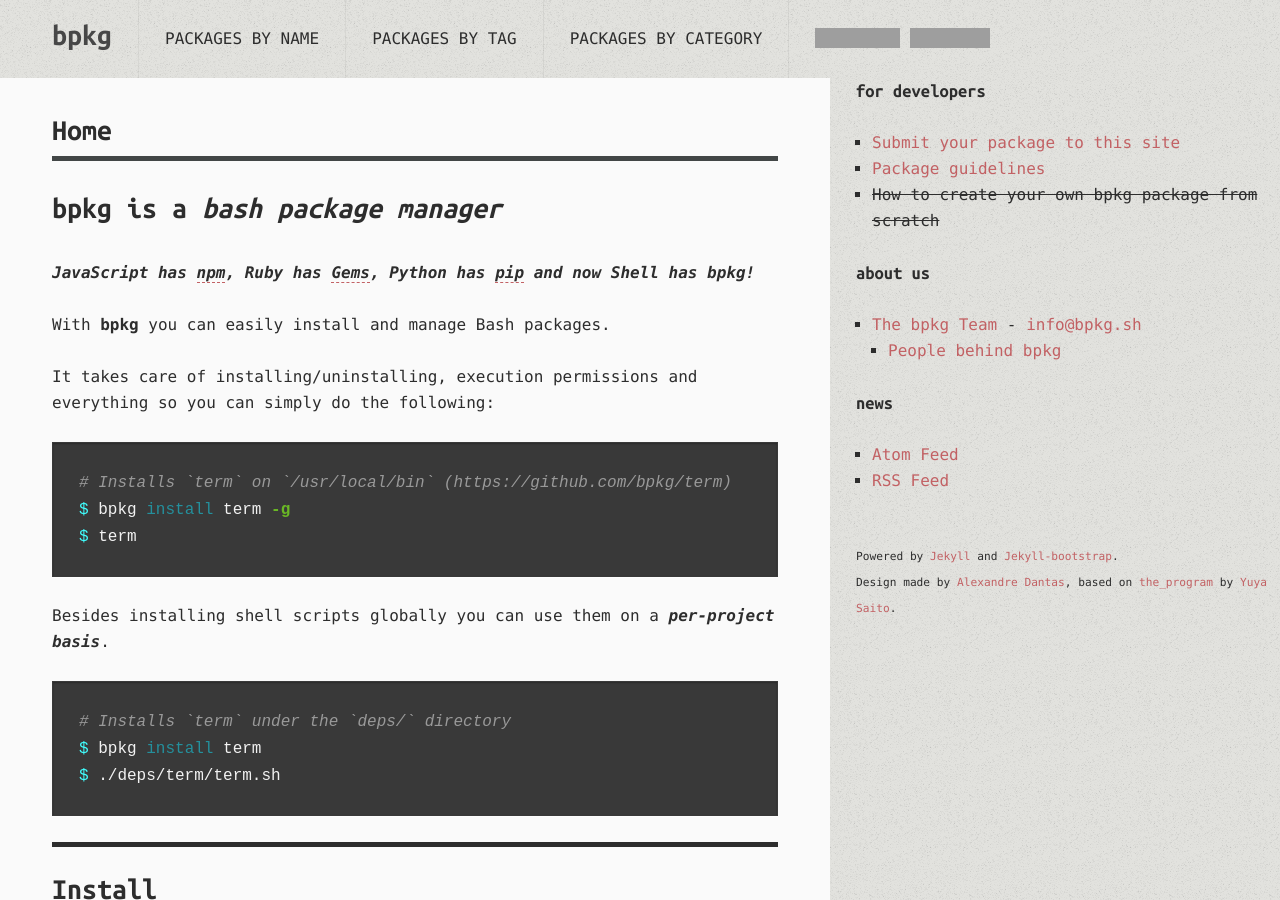
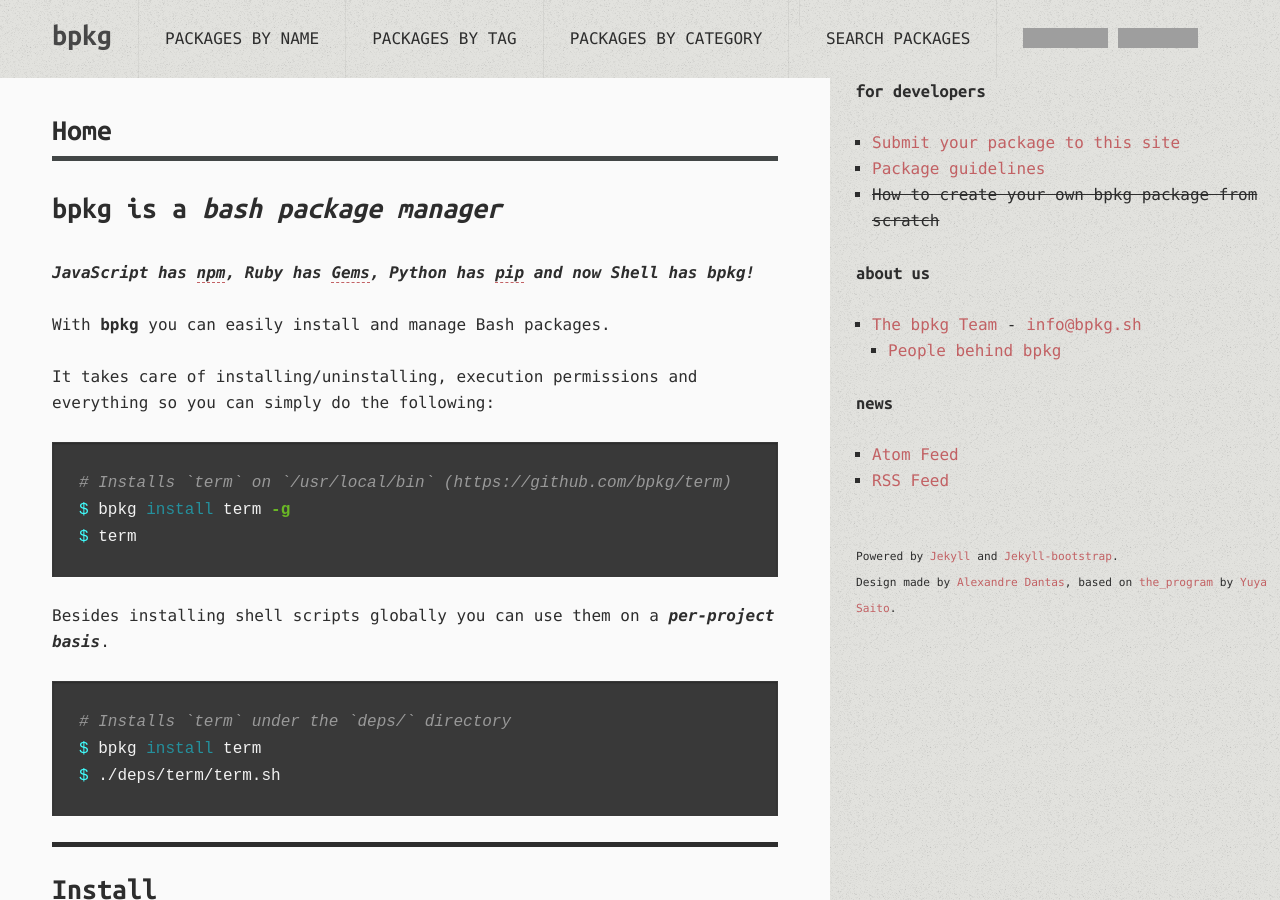
Before and after one commit to bpkg/bpkg.github.io, a Jekyll site: the page built from index.md, in a window 1280 px wide and 900 px high. Built offline with Jekyll 4.4.1, drawn with Linux system fonts in a browser that asks for light colours; comment, search, counter and statistics services are not loaded; grey boxes are pictures that could not be loaded.

Commit message:
Updated site template to add link for search page to header section.

```diff
--- a/_includes/themes/the-program/default.html
+++ b/_includes/themes/the-program/default.html
@@ -27,9 +27,12 @@
               <ul>
                 <li class="logo"><a href="/">{{ site.title }}</a></li>
 
-                <li class="archive"><a href="/packages/name">packages by name</a></li>
-                <li class="archive"><a href="/packages/tag">packages by tag</a></li>
-                <li class="archive"><a href="/packages/category">packages by category</a></li>
+                <li class="archive"><a href="/packages/name">Packages by Name</a></li>
+                <li class="archive"><a href="/packages/tag">Packages by Tag</a></li>
+                <li class="archive"><a href="/packages/category">Packages by Category</a></li>
+
+                <li class="archive">&nbsp;</li>
+                <li class="archive"><a href="/search">Search Packages</a></li>
 
                 <!-- github buttons -->
                 <li class="forkme">
```
